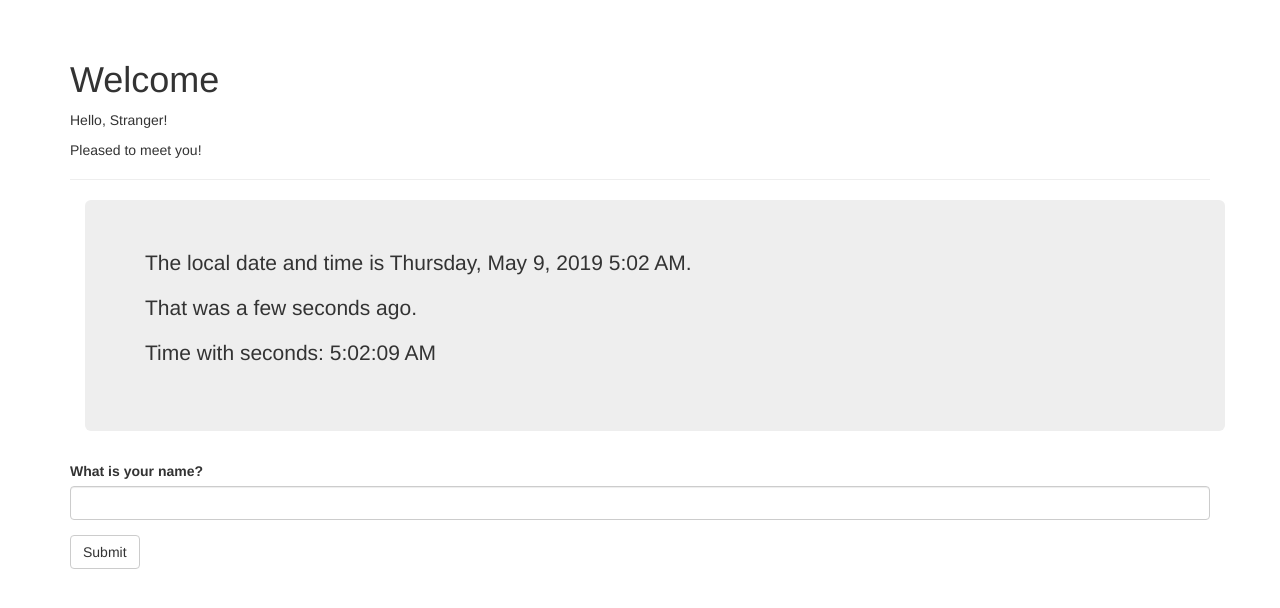
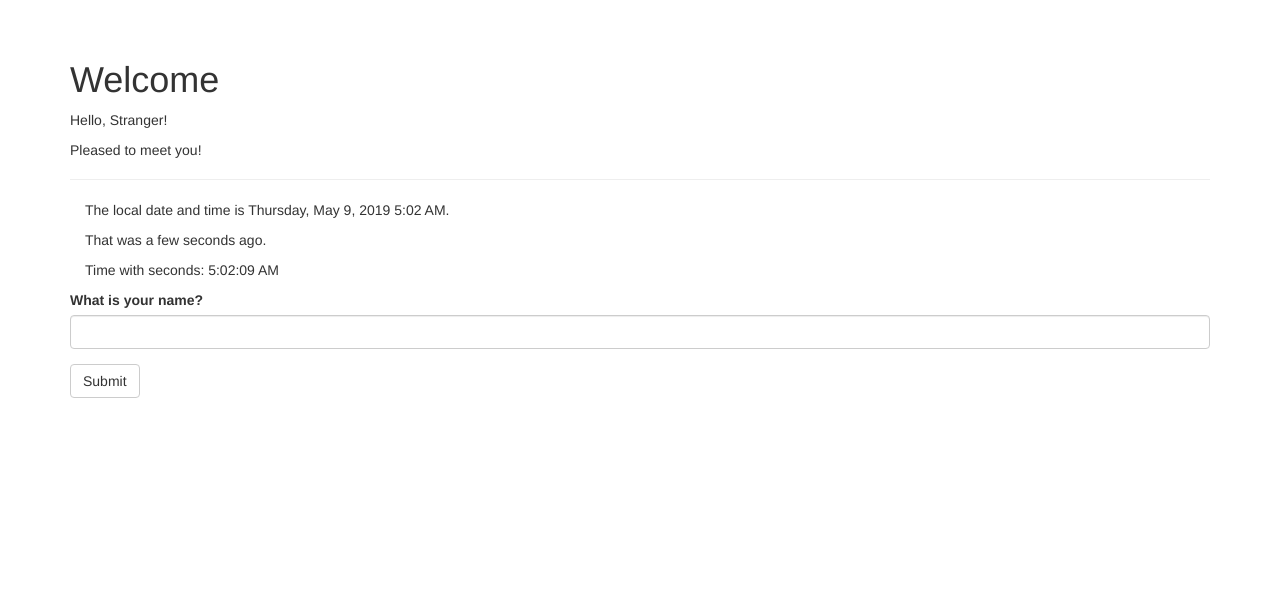
Before and after one commit to forestmonster/verbose-palm-tree, a Flask app: page / in a window 1280 px wide. Shown: the part 52-660 px from the top of the page. Run offline with Flask 2, Linux system fonts and the light colour scheme; some libraries are stand-ins or nearby versions.

Commit message:
Remove the jumbotron highlighting.

```diff
--- a/templates/index.html
+++ b/templates/index.html
@@ -14,11 +14,9 @@
       {% endif %}
     </div>
     <div class="container">
-        <div class="jumbotron">
-            <p>The local date and time is {{ moment(current_time).format('LLLL') }}.</p>
-            <p>That was {{ moment(current_time).fromNow(refresh=True) }}.</p>
-            <p>Time with seconds: {{ moment(current_time).format('LTS') }}</p>
-        </div>
+      <p>The local date and time is {{ moment(current_time).format('LLLL') }}.</p>
+      <p>That was {{ moment(current_time).fromNow(refresh=True) }}.</p>
+      <p>Time with seconds: {{ moment(current_time).format('LTS') }}</p>
     </div>
     {{ wtf.quick_form(form) }}
 {% endblock %}
```
